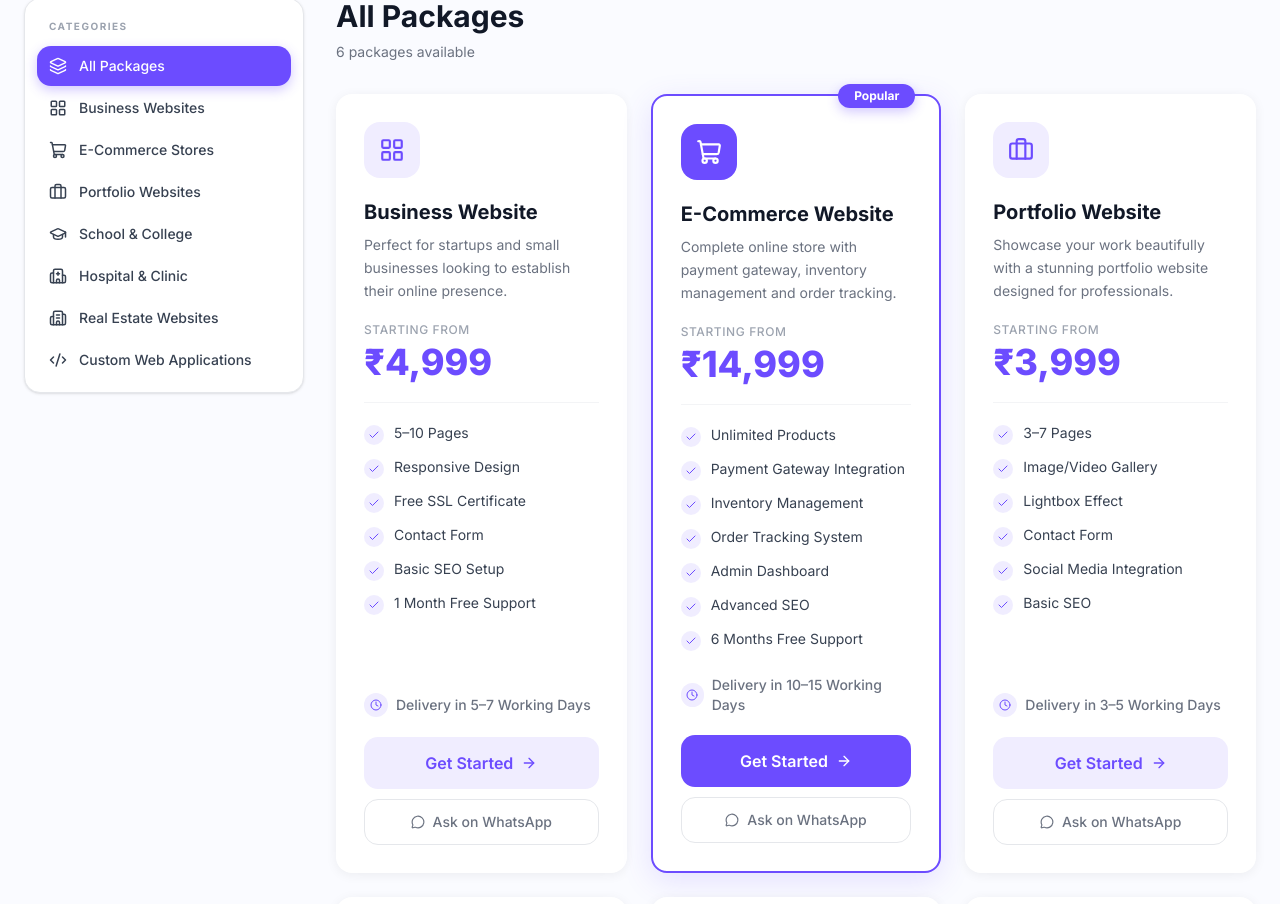
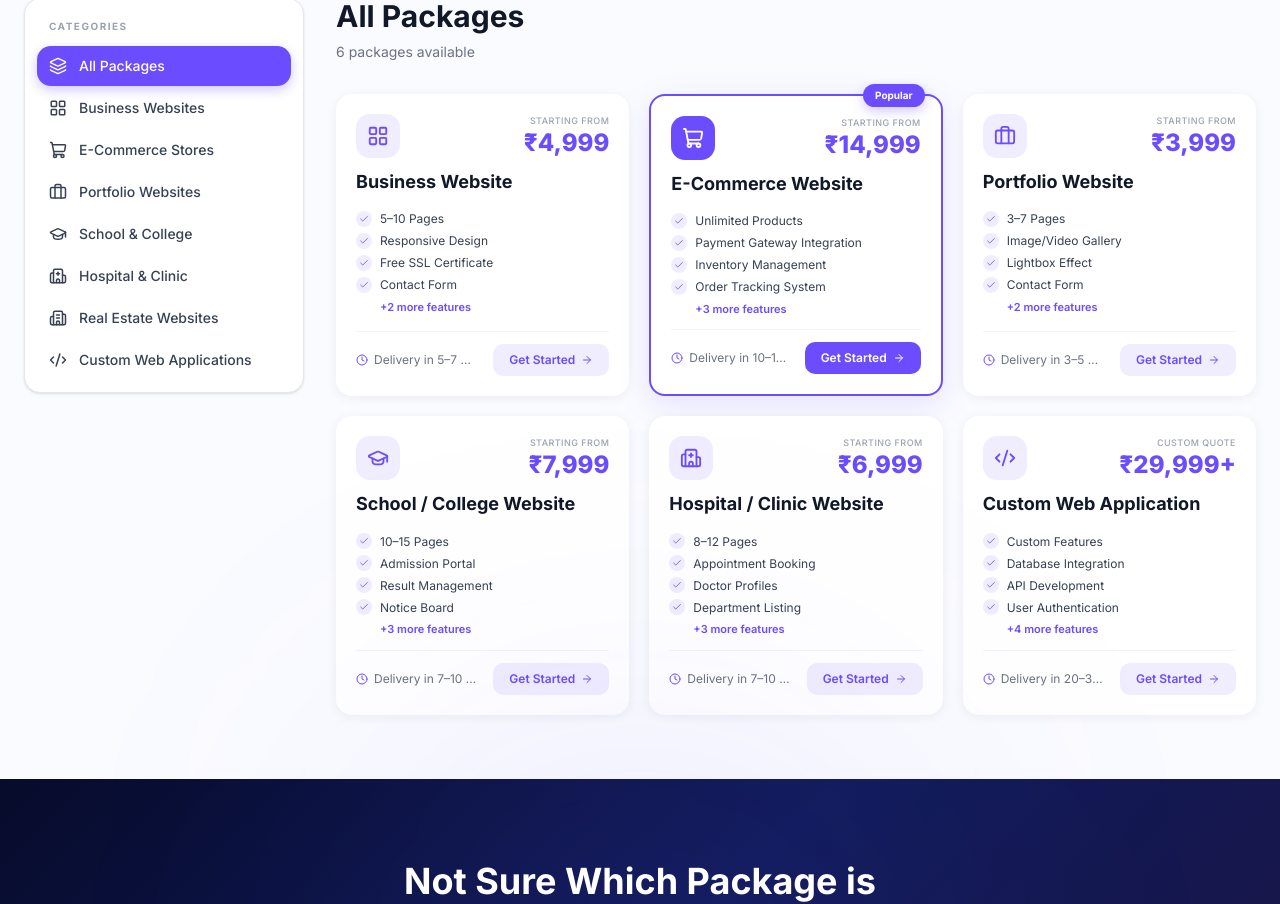
Before and after one commit to singhyogeshwar5608/Larawansdigitalnewlook, a Next.js app: page /pricing in a window 1280 px wide. Shown: the part 554-1458 px from the top of the page. Built offline with nearby package versions, Linux system fonts and the light colour scheme.

Commit message:
Make pricing cards compact square layout: show 4 features + more count, smaller padding, inline price-icon, single CTA row

```diff
--- a/src/app/pricing/page.tsx
+++ b/src/app/pricing/page.tsx
@@ -169,7 +169,7 @@ export default function PricingPage() {
               </div>
 
               {/* Pricing Grid */}
-              <div className="grid grid-cols-1 sm:grid-cols-2 xl:grid-cols-3 gap-5 sm:gap-6">
+              <div className="grid grid-cols-1 sm:grid-cols-2 lg:grid-cols-3 gap-4 sm:gap-5">
                 {filteredPackages.map((pkg) => (
                   <PricingCard
                     key={pkg.id}
--- a/src/components/pricing/PricingCard.tsx
+++ b/src/components/pricing/PricingCard.tsx
@@ -29,6 +29,8 @@ export default function PricingCard({
   badge,
 }: PricingCardProps) {
   const [dialogOpen, setDialogOpen] = useState(false);
+  const visibleFeatures = features.slice(0, 4);
+  const extraCount = features.length - 4;
 
   return (
     <>
@@ -41,99 +43,68 @@ export default function PricingCard({
           ? '0 20px 50px rgba(108,76,255,0.25)'
           : '0 20px 50px rgba(0,0,0,0.1)'
         }}
-        className={`relative rounded-2xl p-6 sm:p-7 transition-all duration-300 flex flex-col ${
+        className={`relative rounded-2xl p-5 transition-all duration-300 flex flex-col cursor-pointer ${
           highlighted
             ? 'bg-white border-2 border-[#6C4CFF] shadow-[0_8px_30px_rgba(108,76,255,0.15)]'
             : 'bg-white shadow-[0_2px_12px_rgba(0,0,0,0.06)] hover:shadow-[0_12px_30px_rgba(0,0,0,0.1)]'
         }`}
+        onClick={() => setDialogOpen(true)}
       >
         {/* Badge */}
         {badge && (
-          <div className="absolute -top-3 right-4 sm:right-6 bg-[#6C4CFF] text-white text-[10px] sm:text-xs font-bold px-3 sm:px-4 py-1 rounded-full shadow-[0_4px_12px_rgba(108,76,255,0.3)]">
+          <div className="absolute -top-3 right-4 bg-[#6C4CFF] text-white text-[10px] font-bold px-3 py-1 rounded-full shadow-[0_4px_12px_rgba(108,76,255,0.3)]">
             {badge}
           </div>
         )}
 
-        {/* Icon */}
-        <div
-          className="w-12 h-12 sm:w-14 sm:h-14 rounded-2xl flex items-center justify-center mb-4 sm:mb-5 cursor-pointer"
-          style={{
-            backgroundColor: highlighted ? '#6C4CFF' : '#F0EDFF',
-          }}
-          onClick={() => setDialogOpen(true)}
-        >
-          <Icon
-            size={24}
-            className="sm:hidden"
-            style={{ color: highlighted ? '#FFFFFF' : '#6C4CFF' }}
-          />
-          <Icon
-            size={26}
-            className="hidden sm:block"
-            style={{ color: highlighted ? '#FFFFFF' : '#6C4CFF' }}
-          />
+        {/* Top: Icon + Price */}
+        <div className="flex items-start justify-between mb-3">
+          <div
+            className="w-11 h-11 rounded-xl flex items-center justify-center"
+            style={{ backgroundColor: highlighted ? '#6C4CFF' : '#F0EDFF' }}
+          >
+            <Icon size={22} style={{ color: highlighted ? '#FFFFFF' : '#6C4CFF' }} />
+          </div>
+          <div className="text-right">
+            <p className="text-[9px] text-[#9CA3AF] font-medium uppercase tracking-wider">{priceNote}</p>
+            <p className="text-xl sm:text-2xl font-extrabold text-[#6C4CFF] leading-tight">{price}</p>
+          </div>
         </div>
 
-        {/* Title & Description */}
-        <Link href={`/contact?package=${encodeURIComponent(title)}`} className="group">
-          <h3 className="text-lg sm:text-xl font-bold text-[#111827] mb-1.5 sm:mb-2 group-hover:text-[#6C4CFF] transition-colors">{title}</h3>
-        </Link>
-        <p className="text-xs sm:text-sm text-[#6B7280] leading-relaxed mb-4 sm:mb-5">{description}</p>
-
-        {/* Price */}
-        <div className="mb-4 sm:mb-5">
-          <p className="text-[10px] sm:text-xs text-[#9CA3AF] font-medium uppercase tracking-wider mb-1">{priceNote}</p>
-          <p className="text-3xl sm:text-4xl font-extrabold text-[#6C4CFF]">
-            {price}
-          </p>
-        </div>
-
-        {/* Divider */}
-        <div className="h-px bg-gray-100 mb-4 sm:mb-5" />
+        {/* Title */}
+        <h3 className="text-base sm:text-lg font-bold text-[#111827] mb-1 leading-snug">{title}</h3>
 
         {/* Features */}
-        <ul className="space-y-2.5 sm:space-y-3 mb-5 sm:mb-6 flex-1">
-          {features.map((feature) => (
-            <li key={feature} className="flex items-start gap-2.5">
-              <div className="w-5 h-5 rounded-full bg-[#6C4CFF]/10 flex items-center justify-center shrink-0 mt-0.5">
-                <Check size={12} style={{ color: '#6C4CFF' }} />
+        <ul className="space-y-1.5 my-3 flex-1">
+          {visibleFeatures.map((feature) => (
+            <li key={feature} className="flex items-center gap-2">
+              <div className="w-4 h-4 rounded-full bg-[#6C4CFF]/10 flex items-center justify-center shrink-0">
+                <Check size={10} style={{ color: '#6C4CFF' }} />
               </div>
-              <span className="text-xs sm:text-sm text-[#374151] leading-snug">{feature}</span>
+              <span className="text-[11px] sm:text-xs text-[#374151] leading-tight">{feature}</span>
             </li>
           ))}
+          {extraCount > 0 && (
+            <li className="text-[11px] font-semibold text-[#6C4CFF] pl-6">+{extraCount} more features</li>
+          )}
         </ul>
 
-        {/* Delivery */}
-        <div className="flex items-center gap-2 mb-4 sm:mb-5">
-          <div className="w-6 h-6 rounded-full bg-[#F0EDFF] flex items-center justify-center">
-            <Clock size={12} style={{ color: '#6C4CFF' }} />
+        {/* Delivery + CTA row */}
+        <div className="flex items-center justify-between gap-3 pt-3 border-t border-gray-100">
+          <div className="flex items-center gap-1.5 min-w-0">
+            <Clock size={12} className="text-[#6C4CFF] shrink-0" />
+            <span className="text-[10px] sm:text-xs text-[#6B7280] truncate">{delivery}</span>
           </div>
-          <span className="text-xs sm:text-sm font-medium text-[#6B7280]">{delivery}</span>
-        </div>
-
-        {/* CTA Buttons */}
-        <div className="flex flex-col gap-2.5">
           <button
-            onClick={() => setDialogOpen(true)}
-            className={`block text-center py-3 sm:py-3.5 rounded-xl font-semibold text-sm sm:text-base transition-all duration-300 flex items-center justify-center gap-2 ${
+            onClick={(e) => { e.stopPropagation(); setDialogOpen(true); }}
+            className={`shrink-0 flex items-center gap-1.5 px-4 py-2 rounded-lg text-xs font-semibold transition-all duration-300 ${
               highlighted
-                ? 'bg-[#6C4CFF] text-white hover:bg-[#5B3DE6] hover:shadow-[0_6px_20px_rgba(108,76,255,0.4)]'
+                ? 'bg-[#6C4CFF] text-white hover:bg-[#5B3DE6]'
                 : 'bg-[#F0EDFF] text-[#6C4CFF] hover:bg-[#6C4CFF] hover:text-white'
             }`}
           >
-            Get Started
-            <ArrowRight size={16} />
+            Get Started <ArrowRight size={12} />
           </button>
-
-          <a
-            href={`https://wa.me/919876543210?text=Hi, I'm interested in the ${encodeURIComponent(title)} package (${price}). Can you share more details?`}
-            target="_blank"
-            rel="noopener noreferrer"
-            className="block text-center py-2.5 sm:py-3 rounded-xl font-medium text-xs sm:text-sm text-[#6B7280] border border-gray-200 hover:border-[#6C4CFF] hover:text-[#6C4CFF] transition-all duration-300 flex items-center justify-center gap-2"
-          >
-            <MessageCircle size={14} />
-            Ask on WhatsApp
-          </a>
         </div>
       </motion.div>
 
```
